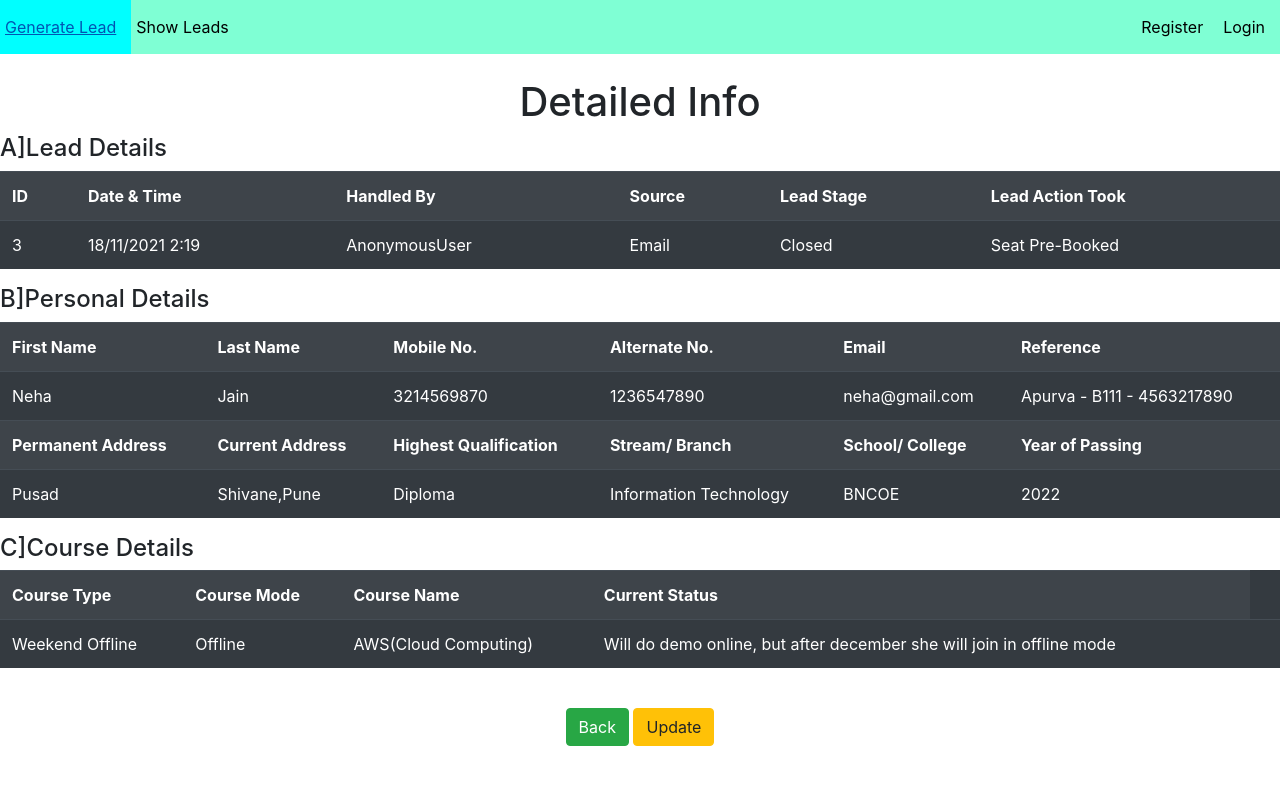
After one commit to vaibhavv62/EdtechPro, a Django app: page /leads/details/3/ in a window 1280 px wide. The commit adds this page. Shown: the top 785 px of the page. Run offline with Django 3.2, Linux system fonts and the light colour scheme; data comes from the database, SQL or seed files in the repository; both versions use the stored data as it was after the commit.

Commit message:
Update & Details

```diff
--- a/EdtechPro/LeadGeneration/models.py
+++ b/EdtechPro/LeadGeneration/models.py
@@ -65,6 +65,9 @@ course_interested_choices = (
     ('C++','C++'),
     ('Data Structures','Data Structures'),
     ('UI(FrontEnd)','UI(FrontEnd)'),
+    ('Aptitude','Aptitude'),
+    ('AWS(Cloud Computing)','AWS(Cloud Computing)'),
+    ('Spoken English','Spoken English'),
 )
 
 type_of_lead_choices = (
@@ -111,4 +114,4 @@ class Lead(models.Model):
     type_of_course = models.CharField(max_length=32,choices=type_of_course_choices)
     mode_of_course = models.CharField(max_length=32,choices=mode_of_course_choices)
     course_interested = models.CharField(max_length=32,choices=course_interested_choices)
-    current_status_notes = models.CharField(max_length=64)
+    current_status_notes = models.CharField(max_length=128)
--- a/EdtechPro/LeadGeneration/urls.py
+++ b/EdtechPro/LeadGeneration/urls.py
@@ -4,5 +4,6 @@ from . import views
 urlpatterns = [
     path('generate/',views.generateLeadView,name='generate_lead'),
     path('update/<int:leadid>/',views.updateLeadView,name='update_lead'),
+    path('details/<int:pk>/',views.DetailLeadView.as_view(),name='details_lead'),
     path('show/',views.showLeadsView,name='show_leads'),
 ]
--- a/EdtechPro/LeadGeneration/views.py
+++ b/EdtechPro/LeadGeneration/views.py
@@ -1,5 +1,6 @@
 from django.shortcuts import render, redirect
 from .forms import LeadModelForm
+from django.views.generic import DetailView
 
 # Create your views here.
 from .models import Lead
@@ -28,12 +29,16 @@ def showLeadsView(request):
     return render(request,template_name,context)
 
 def updateLeadView(request,leadid):
-    form = LeadModelForm()#BlankForm
+    lead = Lead.objects.get(id=leadid)
+    form = LeadModelForm(instance=lead)#BlankForm
     if request.method == 'POST':
-        form = LeadModelForm(request.POST)
+        form = LeadModelForm(request.POST,instance=lead)
         if form.is_valid():
             form.save()
             return redirect('show_leads')
     context = {'form':form}
     template_name = 'LeadGeneration/generate_lead.html'
     return render(request,template_name,context)
+
+class DetailLeadView(DetailView):
+    model = Lead
--- /dev/null
+++ b/EdtechPro/templates/LeadGeneration/lead_detail.html
@@ -0,0 +1,95 @@
+{% extends 'layout.html' %}
+
+{% block title %}
+    <title>All Leads</title>
+{% endblock %}
+
+{% block content %}
+    <h1 style="text-align: center;">Detailed Info</h1>
+    <h4>A]Lead Details</h4>
+    <table class="table table-dark table-striped">
+        <tr>
+            <th>ID</th>
+            <th>Date & Time</th>
+            <th>Handled By</th>
+            <th>Source</th>
+            <th>Lead Stage</th>
+            <th>Lead Action Took</th>
+        </tr>
+        <tr>
+            <td>{{object.id}}</td>
+            <td>{{ object.date|date:"d/m/Y G:i" }}</td>
+            <td>{{object.handled_by}}</td>
+            <td>{{object.type_of_lead}}</td>
+            <td>{{object.lead_stage}}</td>
+            <td>{{object.lead_action_took}}</td>
+        </tr>
+    </table>
+
+
+    <h4>B]Personal Details</h4>
+    <table class="table table-dark table-striped">
+        <tr>
+            <th>First Name</th>
+            <th>Last Name</th>
+            <th>Mobile No.</th>
+            <th>Alternate No.</th>
+            <th>Email</th>
+            <th>Reference</th>
+        </tr>
+        <tr>
+            <td>{{object.first_name}}</td>
+            <td>{{object.last_name}}</td>
+            <td>{{object.mobile_number}}</td>
+            <td>{{object.mobile_number2}}</td>
+            <td>{{object.email}}</td>
+            <td>{{object.referred_by}}</td>
+        </tr>
+        <tr>
+            <th>Permanent Address</th>
+            <th>Current Address</th>
+            <th>Highest Qualification</th>
+            <th>Stream/ Branch</th>
+            <th>School/ College</th>
+            <th>Year of Passing</th>
+        </tr>
+        <tr>
+            <td>{{object.permanent_address}}</td>
+            <td>{{object.current_address}}</td>
+            <td>{{object.highest_qualification}}</td>
+            <td>{{object.stream}}</td>
+            <td>{{object.school_college}}</td>
+            <td>{{object.year_of_passing}}</td>
+        </tr>
+    </table>
+
+
+    <h4>C]Course Details</h4>
+    <table class="table table-dark table-striped">
+        <tr>
+            <th>Course Type</th>
+            <th>Course Mode</th>
+            <th>Course Name</th>
+            <th>Current Status</th>
+        </tr>
+        <tr>
+            <td>{{object.type_of_course}} {{object.mode_of_course}}</td>
+            <td>{{object.mode_of_course}}</td>
+            <td>{{object.course_interested}}</td>
+            <td>{{object.current_status_notes}}</td>
+            <td>
+        </tr>
+    </table>
+
+
+    <br>
+    <div style="text-align: center;">
+        <a href="{% url 'show_leads' %}">
+            <button class="btn btn-success">Back</button>
+        </a>
+        <a href="{% url 'update_lead' object.id %}">
+            <button class="btn btn-warning">Update</button>
+        </a>
+    </div>
+    <br>
+{% endblock %}
--- a/EdtechPro/templates/LeadGeneration/show_leads.html
+++ b/EdtechPro/templates/LeadGeneration/show_leads.html
@@ -51,7 +51,7 @@
                 <td>{{lead.course_interested}}</td>
 {#                <td>{{lead.current_status_notes}}</td>#}
                 <td>
-                    <a href="">
+                    <a href="{% url 'details_lead' lead.id %}">
                         <button class="btn btn-info">Details</button>
 {#                        <button class="btn btn-info">#}
 {#                            <svg xmlns="http://www.w3.org/2000/svg" width="16" height="16" fill="currentColor" class="bi bi-info-circle" viewBox="0 0 16 16">#}
@@ -77,6 +77,7 @@
     </table>
     <br>
     <div style="text-align: center;">
+
         <a href="{% url 'generate_lead' %}">
             <button class="btn btn-success">Generate Lead</button>
         </a>
```
Also changed, not shown: EdtechPro/LeadGeneration/migrations/0005_auto_20211118_0221.py (added), EdtechPro/db.sqlite3.
